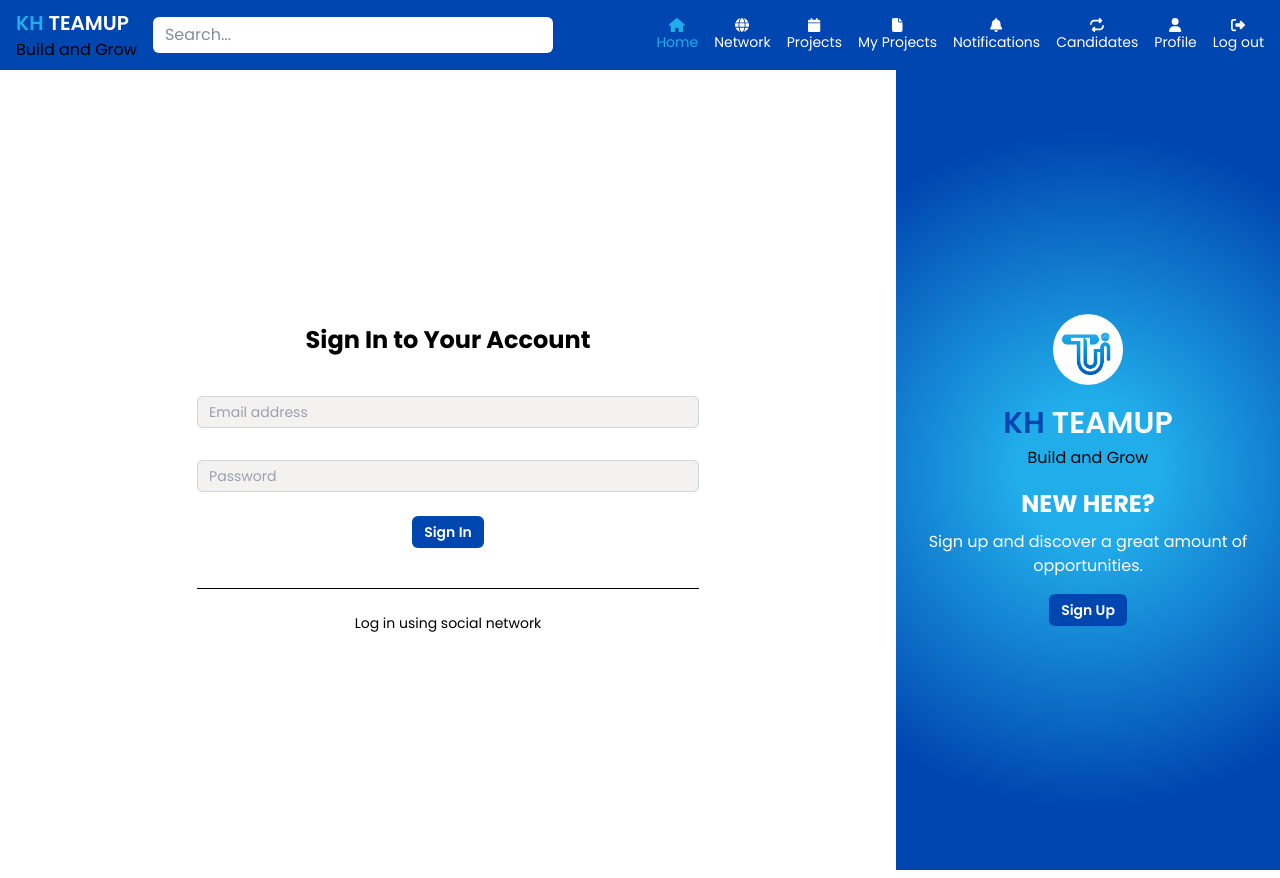
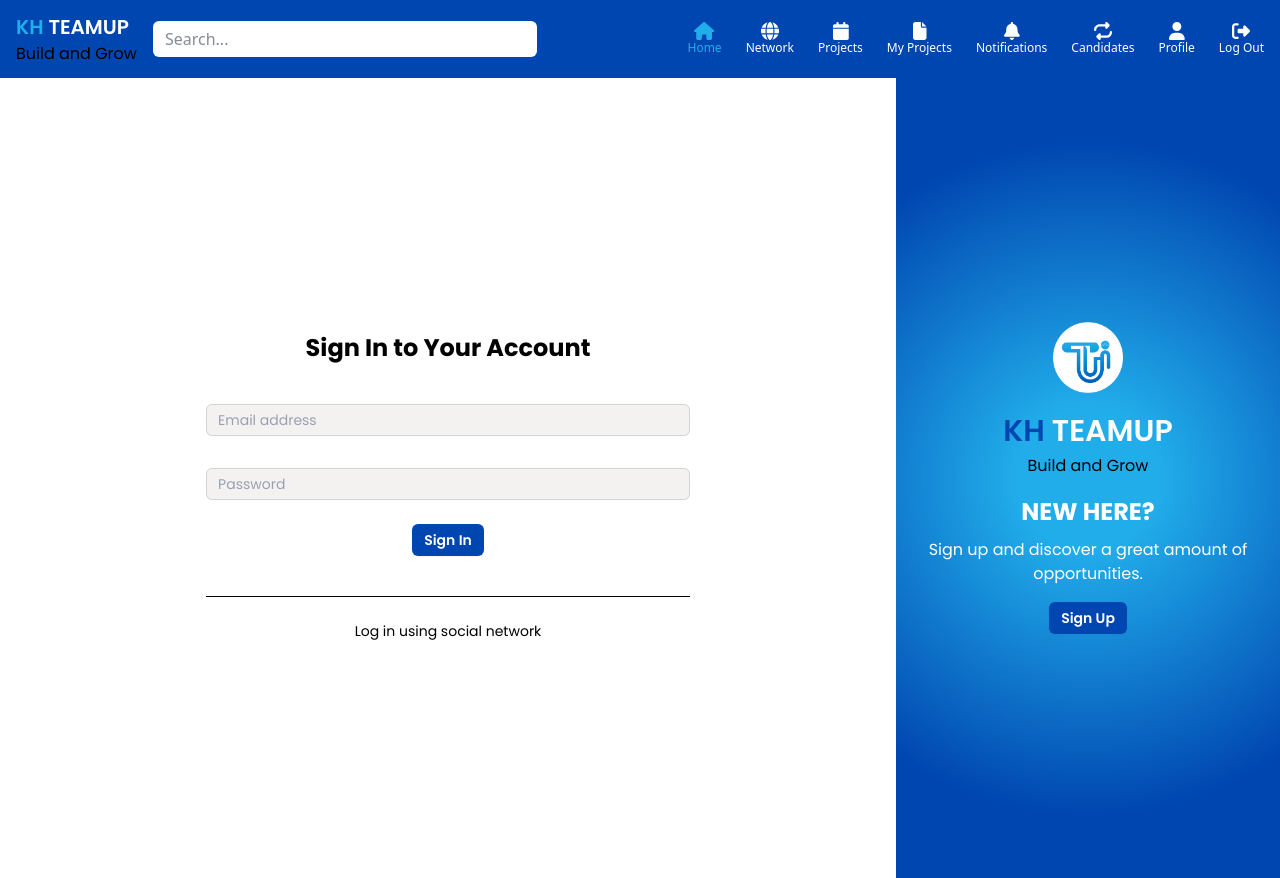
Before and after one commit to bunlongly/teamup_project, a React (Vite) app in the folder client/: page / in a window 1280 px wide. Built offline with nearby package versions, Linux system fonts and the light colour scheme.

Commit message:
add responsiveness

```diff
--- a/client/src/components/NavBar.jsx
+++ b/client/src/components/NavBar.jsx
@@ -1,101 +1,98 @@
-import { NavLink } from 'react-router-dom';
-import { FontAwesomeIcon } from '@fortawesome/react-fontawesome';
-import { faHome, faGlobe, faCalendar, faFile, faBell, faRepeat, faUser, faRightFromBracket } from '@fortawesome/free-solid-svg-icons';
-import Khteamup from './Khteamup';
-import Slogan from './Slogan';
+import { useState } from "react";
+import { NavLink } from "react-router-dom";
+import { FontAwesomeIcon } from "@fortawesome/react-fontawesome";
+import {
+  faHome,
+  faGlobe,
+  faCalendar,
+  faFile,
+  faBell,
+  faRepeat,
+  faUser,
+  faRightFromBracket,
+  faBars,
+  faTimes,
+} from "@fortawesome/free-solid-svg-icons";
+import Khteamup from "./Khteamup";
+import Slogan from "./Slogan";
 
 function NavBar() {
+  const [isMenuOpen, setIsMenuOpen] = useState(false);
+  const toggleMenu = () => {
+    setIsMenuOpen(!isMenuOpen);
+  };
+
   return (
-    <nav className="navBar" style={{ backgroundColor: '#0046b0', fontFamily: 'Poppins', fontWeight: 100, fontSize: 14}}>
-      <div className="container mx-auto px-4 py-2 flex justify-between items-center">
+    <nav className="bg-[#0046b0] text-white font-poppins shadow-md">
+      <div className="container mx-auto px-4 py-3 flex justify-between items-center">
+        {/* Logo & Search */}
         <div className="flex items-center space-x-4">
           <div className="flex flex-col items-start">
-            <Khteamup khColor='#21ADEA' khFont={20} />
+            <Khteamup khColor="#21ADEA" khFont={20} />
             <Slogan />
           </div>
           <input
             type="text"
             placeholder="Search..."
-            className="bg-white rounded-md px-3 py-1.5 text-base text-gray-900 outline-none focus:outline-none w-100"
+            className="hidden md:block bg-white rounded-md px-3 py-1.5 text-gray-900 outline-none w-56 md:w-72 lg:w-96"
           />
         </div>
-        <div className="flex items-center space-x-4">
+
+        {/* Navigation Links */}
+        <div className="hidden lg:flex items-center space-x-6">
+          {navLinks.map(({ to, icon, label }) => (
+            <NavLink
+              key={to}
+              to={to}
+              className={({ isActive }) =>
+                isActive
+                  ? "text-[#21ADEA] flex flex-col items-center"
+                  : "text-white flex flex-col items-center hover:text-gray-300 transition"
+              }
+            >
+              <FontAwesomeIcon icon={icon} className="text-lg" />
+              <span className="text-xs">{label}</span>
+            </NavLink>
+          ))}
+        </div>
+
+        {/* Mobile Menu Button */}
+        <button onClick={toggleMenu} className="lg:hidden text-white text-2xl">
+          <FontAwesomeIcon icon={isMenuOpen ? faTimes : faBars} />
+        </button>
+      </div>
+
+      {/* Mobile Dropdown Menu */}
+      <div
+        className={`lg:hidden flex flex-col bg-[#003580] space-y-4 p-4 ${
+          isMenuOpen ? "block" : "hidden"
+        }`}
+      >
+        {navLinks.map(({ to, icon, label }) => (
           <NavLink
-            to="/"
-            className={({ isActive }) =>
-              isActive ? 'text-[#21ADEA] flex flex-col items-center' : 'text-white flex flex-col items-center'
-            }
+            key={to}
+            to={to}
+            onClick={() => setIsMenuOpen(false)}
+            className="text-white flex items-center space-x-2 hover:text-gray-300 transition"
           >
-            <FontAwesomeIcon icon={faHome} />
-            <span>Home</span>
+            <FontAwesomeIcon icon={icon} className="text-lg" />
+            <span>{label}</span>
           </NavLink>
-          <NavLink
-            to="/network"
-            className={({ isActive }) =>
-              isActive ? 'text-[#21ADEA] flex flex-col items-center' : 'text-white flex flex-col items-center'
-            }
-          >
-            <FontAwesomeIcon icon={faGlobe} />
-            <span>Network</span>
-          </NavLink>
-          <NavLink
-            to="/projects"
-            className={({ isActive }) =>
-              isActive ? 'text-[#21ADEA] flex flex-col items-center' : 'text-white flex flex-col items-center'
-            }
-          >
-            <FontAwesomeIcon icon={faCalendar} />
-            <span>Projects</span>
-          </NavLink>
-          <NavLink
-            to="/my-projects"
-            className={({ isActive }) =>
-              isActive ? 'text-[#21ADEA] flex flex-col items-center' : 'text-white flex flex-col items-center'
-            }
-          >
-            <FontAwesomeIcon icon={faFile} />
-            <span>My Projects</span>
-          </NavLink>
-          <NavLink
-            to="/notifications"
-            className={({ isActive }) =>
-              isActive ? 'text-[#21ADEA] flex flex-col items-center' : 'text-white flex flex-col items-center'
-            }
-          >
-            <FontAwesomeIcon icon={faBell} />
-            <span>Notifications</span>
-          </NavLink>
-          <NavLink
-            to="/candidates"
-            className={({ isActive }) =>
-              isActive ? 'text-[#21ADEA] flex flex-col items-center' : 'text-white flex flex-col items-center'
-            }
-          >
-            <FontAwesomeIcon icon={faRepeat} />
-            <span>Candidates</span>
-          </NavLink>
-          <NavLink
-            to="/profile"
-            className={({ isActive }) =>
-              isActive ? 'text-[#21ADEA] flex flex-col items-center' : 'text-white flex flex-col items-center'
-            }
-          >
-            <FontAwesomeIcon icon={faUser} />
-            <span>Profile</span>
-          </NavLink>
-          <NavLink
-            to="/logout"
-            className={({ isActive }) =>
-              isActive ? 'text-[#21ADEA] flex flex-col items-center' : 'text-white flex flex-col items-center'
-            }
-          >
-            <FontAwesomeIcon icon={faRightFromBracket} />
-            <span>Log out</span>
-          </NavLink>
-        </div>
+        ))}
       </div>
     </nav>
   );
 }
 
+const navLinks = [
+  { to: "/", icon: faHome, label: "Home" },
+  { to: "/network", icon: faGlobe, label: "Network" },
+  { to: "/projects", icon: faCalendar, label: "Projects" },
+  { to: "/my-projects", icon: faFile, label: "My Projects" },
+  { to: "/notifications", icon: faBell, label: "Notifications" },
+  { to: "/candidates", icon: faRepeat, label: "Candidates" },
+  { to: "/profile", icon: faUser, label: "Profile" },
+  { to: "/logout", icon: faRightFromBracket, label: "Log Out" },
+];
+
 export default NavBar;
--- a/client/src/pages/ApplyPage.jsx
+++ b/client/src/pages/ApplyPage.jsx
@@ -48,8 +48,8 @@ function ApplyPage() {
 
   return (
     <div className="apply-page">
-      <div className="grid grid-cols-10 w-4/5 mx-auto main-container space-x-8">
-        <div className="col-span-7 apply-left-col">
+      <div className="grid grid-cols-1 lg:grid-cols-10 w-4/5 mx-auto main-container space-y-8 lg:space-y-0 lg:space-x-8">
+        <div className="col-span-1 lg:col-span-7 apply-left-col">
           <div className="upper-left ml-4 mr-4">
             <div className="flex space-x-4">
               <div className="mt-2 w-1/2">
@@ -113,7 +113,7 @@ function ApplyPage() {
             </div>
           </div>
         </div>
-        <div className="col-span-3 apply-right-col">
+        <div className="col-span-1 lg:col-span-3 apply-right-col">
           <div className="upper-right ml-4 mr-4 mb-10 mt-4">
             Connection Request
           </div>
--- a/client/src/pages/CreateProject.jsx
+++ b/client/src/pages/CreateProject.jsx
@@ -72,8 +72,8 @@ function CreateProjectPage({ projects, addProject, updateProject, deleteProject
   return (
     <div className="create-project-page">
       {/* <NavBar /> */}
-      <div className="grid grid-cols-10 w-4/5 mx-auto main-container space-x-8">
-        <div className="col-span-7 projects-left-col">
+      <div className="grid grid-cols-1 lg:grid-cols-10 w-4/5 mx-auto main-container space-y-8 lg:space-y-0 lg:space-x-8">
+        <div className="col-span-1 lg:col-span-7 projects-left-col">
           <div className="title-container">
             <h3 className="text-2xl font-bold mb-4">Create Project</h3>
           </div>
@@ -240,7 +240,7 @@ function CreateProjectPage({ projects, addProject, updateProject, deleteProject
             </div>
           </form>
         </div>
-        <div className="col-span-3 projects-right-col">
+        <div className="col-span-1 lg:col-span-3 projects-right-col">
           {projects.map((project, index) => (
             <div
               key={index}
--- a/client/src/pages/Home.jsx
+++ b/client/src/pages/Home.jsx
@@ -8,8 +8,8 @@ function HomePage() {
   const navigate = useNavigate();
 
   return (
-    <div className="grid grid-cols-10 w-full main-container">
-      <div className="col-span-7 left-col">
+    <div className="grid grid-cols-1 md:grid-cols-10 w-full main-container">
+      <div className="col-span-1 md:col-span-7 left-col p-4">
         <div className="title-container">
           <h1 className="text-2xl font-bold mb-4">Sign In to Your Account</h1>
         </div>
@@ -58,7 +58,7 @@ function HomePage() {
           </form>
         </div>
       </div>
-      <div className="col-span-3 right-col">
+      <div className="col-span-1 md:col-span-3 right-col p-4">
         <div className="mb-4">
           <img src={logo} width={70} alt="Logo" />
         </div>
--- a/client/src/pages/Projects.jsx
+++ b/client/src/pages/Projects.jsx
@@ -23,13 +23,13 @@ function Projects({ projects }) {
 
   return (
     <div className="projects-page">
-      <div className="grid grid-cols-10 w-4/5 mx-auto main-container space-x-8">
-        <div className="col-span-7 projects-left-col">
+      <div className="grid grid-cols-1 lg:grid-cols-10 w-4/5 mx-auto main-container space-y-8 lg:space-y-0 lg:space-x-8">
+        <div className="col-span-1 lg:col-span-7 projects-left-col">
           {filteredProjects.map((project, index) => (
             <ProjectDetail key={index} project={project} />
           ))}
         </div>
-        <div className="col-span-3 projects-right-col">
+        <div className="col-span-1 lg:col-span-3 projects-right-col">
           <button
             style={{ backgroundColor: "#0046b0", color: "#fff" }}
             type="button"
```
